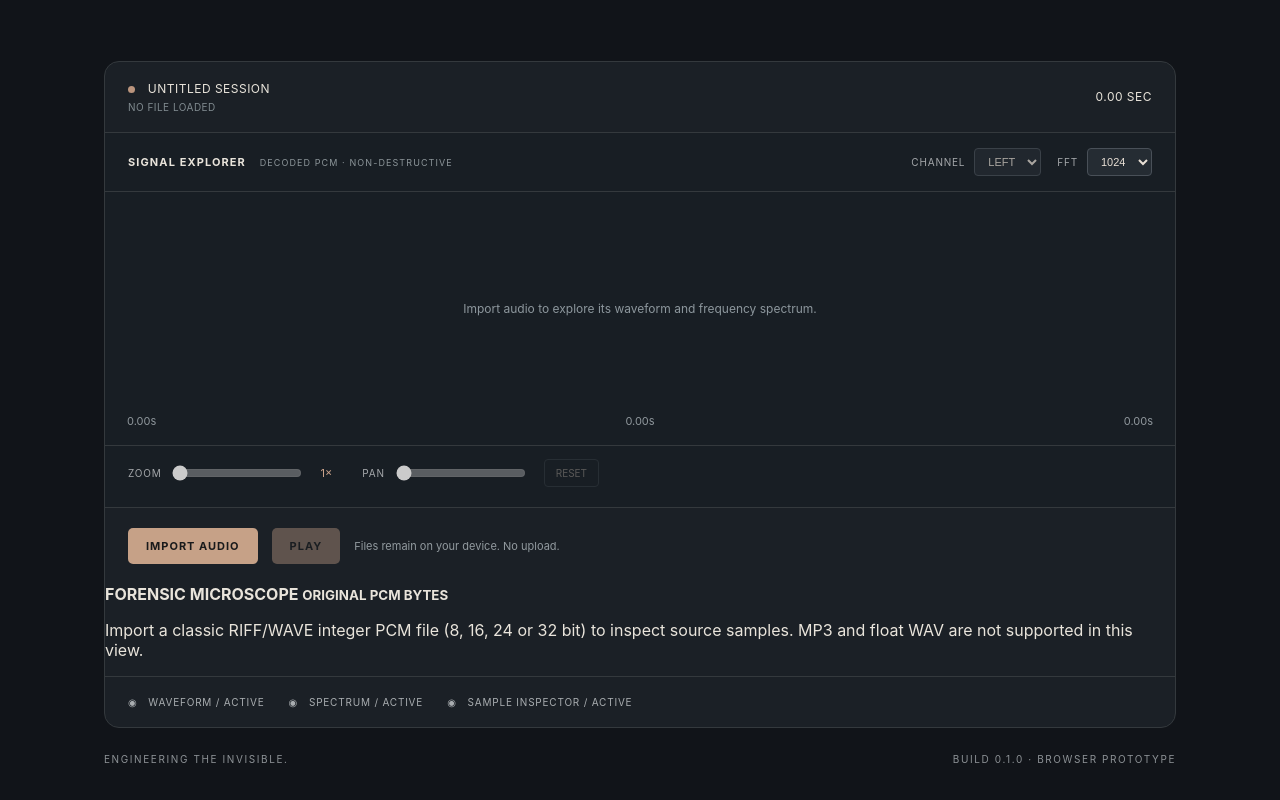
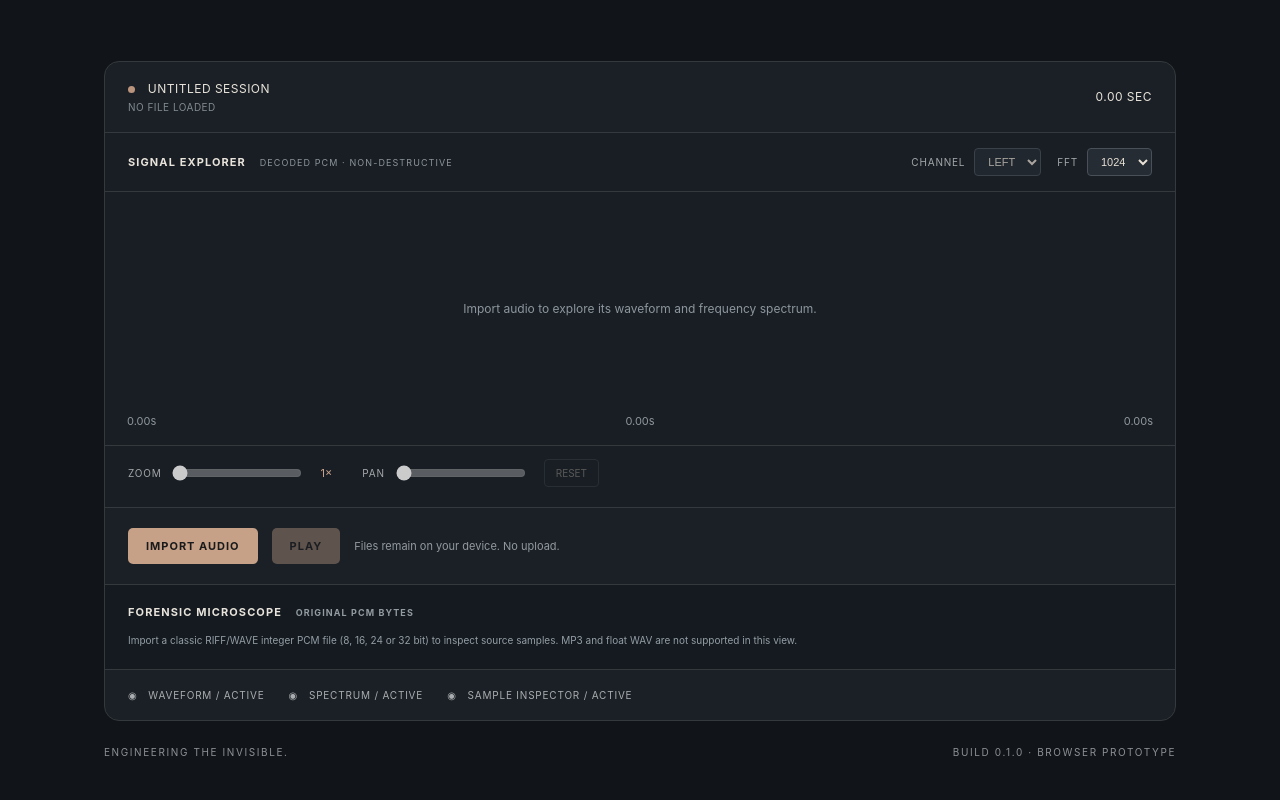
Before and after one commit to aprvydv/kaya, a React (Vite) app in the folder apps/desktop/: page / in a window 1280 px wide. Shown: the part 442-1242 px from the top of the page. Built offline with nearby package versions, Linux system fonts and the light colour scheme.

Commit message:
style(forensics): design compact PCM source-byte viewer

```diff
--- a/apps/desktop/src/style.css
+++ b/apps/desktop/src/style.css
@@ -51,3 +51,18 @@
 .wave-interaction{position:relative;width:100%;touch-action:none}
 .wave-interaction .wavecanvas{touch-action:none;user-select:none}
 .selection-overlay{position:absolute;top:0;bottom:0;background:rgba(203,163,139,.22);border-left:2px solid #efd5ba;border-right:2px solid #efd5ba;pointer-events:none;z-index:2;box-sizing:border-box}
+
+.sampleinspector{padding:20px 23px;background:#141a20;border-top:1px solid #34393d}
+.samplehead,.samplecontrols{display:flex;align-items:center;justify-content:space-between;gap:12px;flex-wrap:wrap}
+.samplehead strong{font-size:11px;letter-spacing:.10em}.samplehead small{color:#939ca1;font-size:9px;margin-left:10px}
+.samplecontrols label{font-size:10px;color:#a4afb6;display:flex;align-items:center;gap:7px}
+.samplecontrols input,.samplecontrols select{background:#242c33;border:1px solid #46515a;border-radius:4px;color:#e9dfd4;padding:7px;font-size:11px;max-width:140px}
+.samplecontrols button{background:transparent;border:1px solid #5a6268;color:#d6b29a;border-radius:4px;padding:7px 9px;font-size:10px;cursor:pointer}
+.sampletablewrap{overflow-x:auto;margin-top:15px;border:1px solid #35414a;border-radius:5px}
+.sampletable{width:100%;border-collapse:collapse;text-align:left;font-size:11px;white-space:nowrap;font-variant-numeric:tabular-nums}
+.sampletable th{background:#252d35;color:#a4afb4;font-size:9px;letter-spacing:.06em;font-weight:500;padding:11px}
+.sampletable td{padding:10px 11px;border-top:1px solid #303940;color:#d6d0c9}
+.sampletable .samplebits{font-family:ui-monospace,Consolas,monospace;letter-spacing:.035em;color:#c7aa94}
+.sampletable tr.sampleactive{background:rgba(201,160,132,.16)}
+.samplecaveat{font-size:10px;color:#949fa5;line-height:1.7;margin:13px 0 0}
+@media(max-width:600px){.sampleinspector{padding:15px 12px}}
```
